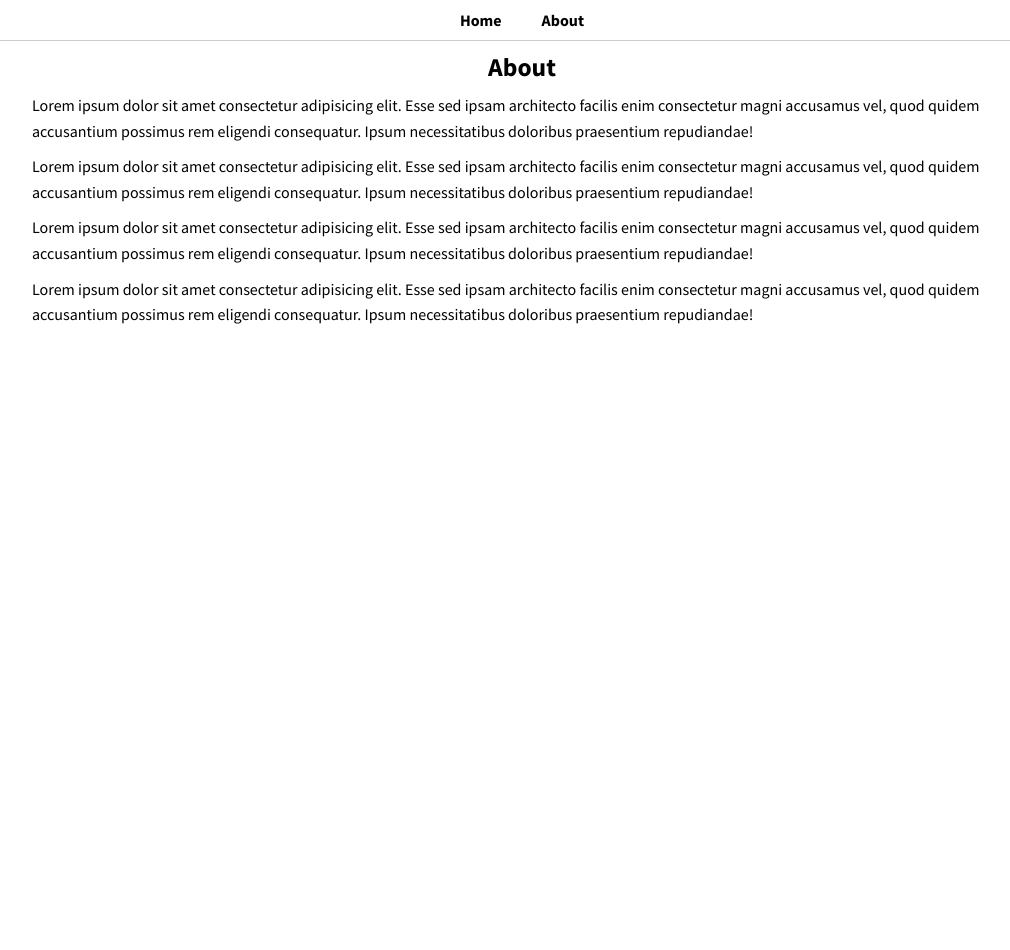
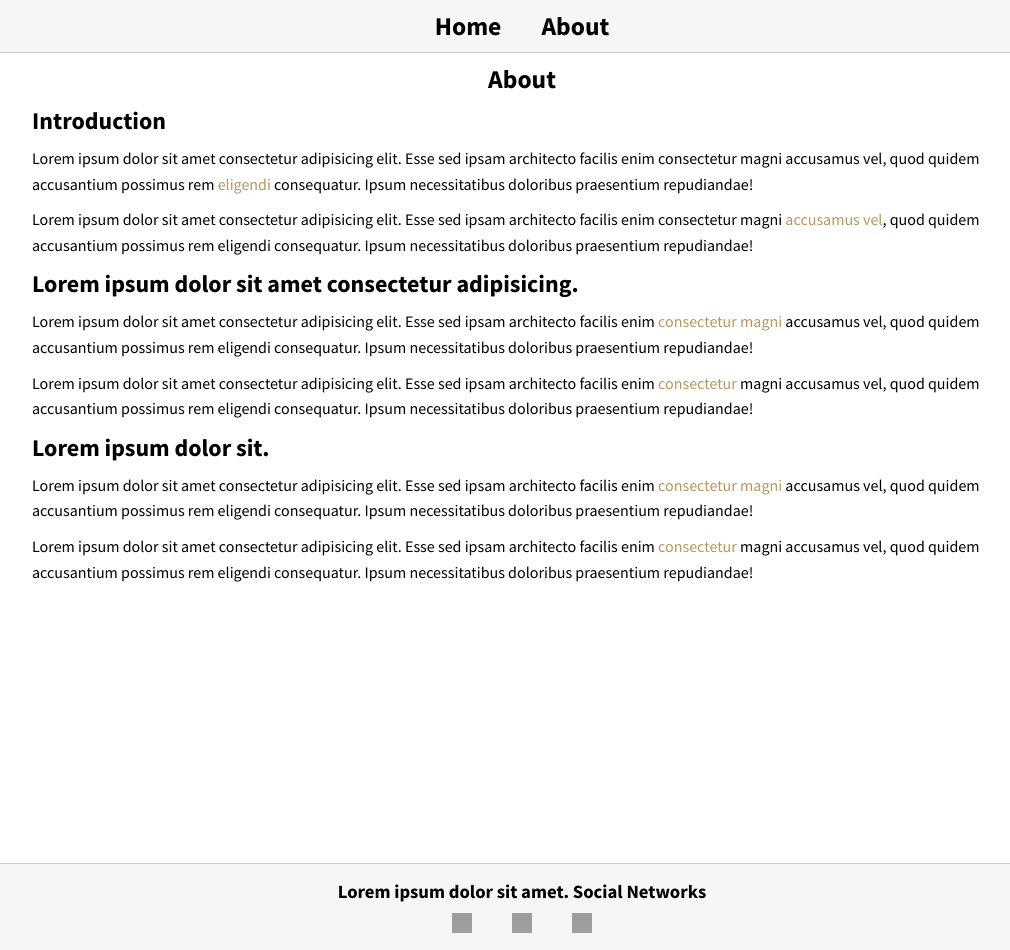
Before and after one commit to Jeevaf22/laptop, a React (Create React App) app: page /about in a window 1280 px wide. Shown: the top 950 px of the page, without its empty margins (118-1128 px from the left). Before the commit the page ends 800 px from the top, so only its background shows below. Built offline with nearby package versions, Linux system fonts and the light colour scheme; grey boxes are pictures that could not be loaded.

Commit message:
footer added

```diff
--- a/src/About.js
+++ b/src/About.js
@@ -2,29 +2,44 @@ const About = () => {
   return (
     <div className="about">
       <h1>About</h1>
+      <h2>Introduction</h2>
       <p>
         Lorem ipsum dolor sit amet consectetur adipisicing elit. Esse sed ipsam
         architecto facilis enim consectetur magni accusamus vel, quod quidem
-        accusantium possimus rem eligendi consequatur. Ipsum necessitatibus
-        doloribus praesentium repudiandae!
+        accusantium possimus rem <span>eligendi</span> consequatur. Ipsum
+        necessitatibus doloribus praesentium repudiandae!
       </p>
       <p>
         Lorem ipsum dolor sit amet consectetur adipisicing elit. Esse sed ipsam
-        architecto facilis enim consectetur magni accusamus vel, quod quidem
-        accusantium possimus rem eligendi consequatur. Ipsum necessitatibus
-        doloribus praesentium repudiandae!
+        architecto facilis enim consectetur magni <span> accusamus vel</span>,
+        quod quidem accusantium possimus rem eligendi consequatur. Ipsum
+        necessitatibus doloribus praesentium repudiandae!
+      </p>
+      <h2>Lorem ipsum dolor sit amet consectetur adipisicing.</h2>
+      <p>
+        Lorem ipsum dolor sit amet consectetur adipisicing elit. Esse sed ipsam
+        architecto facilis enim <span> consectetur magni</span> accusamus vel,
+        quod quidem accusantium possimus rem eligendi consequatur. Ipsum
+        necessitatibus doloribus praesentium repudiandae!
       </p>
       <p>
         Lorem ipsum dolor sit amet consectetur adipisicing elit. Esse sed ipsam
-        architecto facilis enim consectetur magni accusamus vel, quod quidem
-        accusantium possimus rem eligendi consequatur. Ipsum necessitatibus
-        doloribus praesentium repudiandae!
+        architecto facilis enim <span> consectetur </span>magni accusamus vel,
+        quod quidem accusantium possimus rem eligendi consequatur. Ipsum
+        necessitatibus doloribus praesentium repudiandae!
+      </p>
+      <h2>Lorem ipsum dolor sit.</h2>
+      <p>
+        Lorem ipsum dolor sit amet consectetur adipisicing elit. Esse sed ipsam
+        architecto facilis enim <span> consectetur magni</span> accusamus vel,
+        quod quidem accusantium possimus rem eligendi consequatur. Ipsum
+        necessitatibus doloribus praesentium repudiandae!
       </p>
       <p>
         Lorem ipsum dolor sit amet consectetur adipisicing elit. Esse sed ipsam
-        architecto facilis enim consectetur magni accusamus vel, quod quidem
-        accusantium possimus rem eligendi consequatur. Ipsum necessitatibus
-        doloribus praesentium repudiandae!
+        architecto facilis enim <span> consectetur </span>magni accusamus vel,
+        quod quidem accusantium possimus rem eligendi consequatur. Ipsum
+        necessitatibus doloribus praesentium repudiandae!
       </p>
     </div>
   );
--- a/src/App.js
+++ b/src/App.js
@@ -3,6 +3,7 @@ import Product from "./Product";
 
 import { BrowserRouter as Router, Route, Switch } from "react-router-dom";
 import About from "./About";
+import Footer from "./Footer";
 
 function App() {
   return (
@@ -17,6 +18,7 @@ function App() {
             <About />
           </Route>
         </Switch>
+        <Footer />
       </div>
     </Router>
   );
--- a/src/Container.js
+++ b/src/Container.js
@@ -1,11 +1,14 @@
 import Button from "./Button";
+
+import { Link } from "react-router-dom";
 
 const Container = ({ list }) => {
   return (
     <div className="card-container">
       {list && list.length > 0 ? (
         list.map((product) => (
-          <div className="product-card" key={product.id}>
+          <Link to="" className="product-link" key={product.id}>
+            <div className="product-card">
               <div className="product-image">
                 <img src={product.img} alt="laptop" />
               </div>
@@ -17,6 +20,7 @@ const Container = ({ list }) => {
                 <Button btnText="Bookmark" />
               </div>
             </div>
+          </Link>
         ))
       ) : (
         <h1>No results found!</h1>
--- /dev/null
+++ b/src/Footer.js
@@ -0,0 +1,29 @@
+const Footer = () => {
+  return (
+    <div className="footer">
+      <h3>Lorem ipsum dolor sit amet. Social Networks</h3>
+      <div>
+        <a href="#">
+          <img
+            src="https://cdn3.iconfinder.com/data/icons/2018-social-media-logotypes/1000/2018_social_media_popular_app_logo_twitter-256.png"
+            alt=""
+          />
+        </a>
+        <a href="#">
+          <img
+            src="https://cdn2.iconfinder.com/data/icons/social-media-2285/512/1_Whatsapp2_colored_svg-256.png"
+            alt=""
+          />
+        </a>
+        <a href="#">
+          <img
+            src="https://cdn3.iconfinder.com/data/icons/capsocial-round/500/facebook-256.png"
+            alt=""
+          />
+        </a>
+      </div>
+    </div>
+  );
+};
+
+export default Footer;
--- a/src/index.css
+++ b/src/index.css
@@ -105,6 +105,7 @@ input:focus {
   text-align: center;
   padding: 10px;
   border-bottom: 1px solid #ccc;
+  background: #f7f6f6;
 }
 
 .links a {
@@ -113,21 +114,44 @@ input:focus {
   width: auto;
   color: #000;
   font-weight: 700;
+  font-size: 1.6rem;
 }
 
 .about {
   max-width: 1000px;
   margin: auto;
+  min-height: 100vh;
 }
 
 .about h2 {
-  text-align: center;
-  margin: 20px auto;
+  margin: 10px;
 }
 
 .about p {
   margin: 10px;
   line-height: 1.6;
+}
+
+.about p span {
+  color: #b69760;
+}
+
+.footer {
+  border-top: 1px solid #ccc;
+  padding: 1rem;
+  text-align: center;
+  color: #000;
+  background: #f7f6f6;
+}
+
+.footer img {
+  margin: 10px 20px 0px 20px;
+  width: 20px;
+  height: 20px;
+}
+
+.product-link {
+  text-decoration: none;
 }
 
 /* Media query */
@@ -141,4 +165,10 @@ input:focus {
   .container {
     justify-content: center;
   }
+  .footer h3 {
+    font-size: 14px;
+  }
+  .links a {
+    font-size: 18px;
+  }
 }
```
Lines whose indentation alone changed are shown as unchanged.
